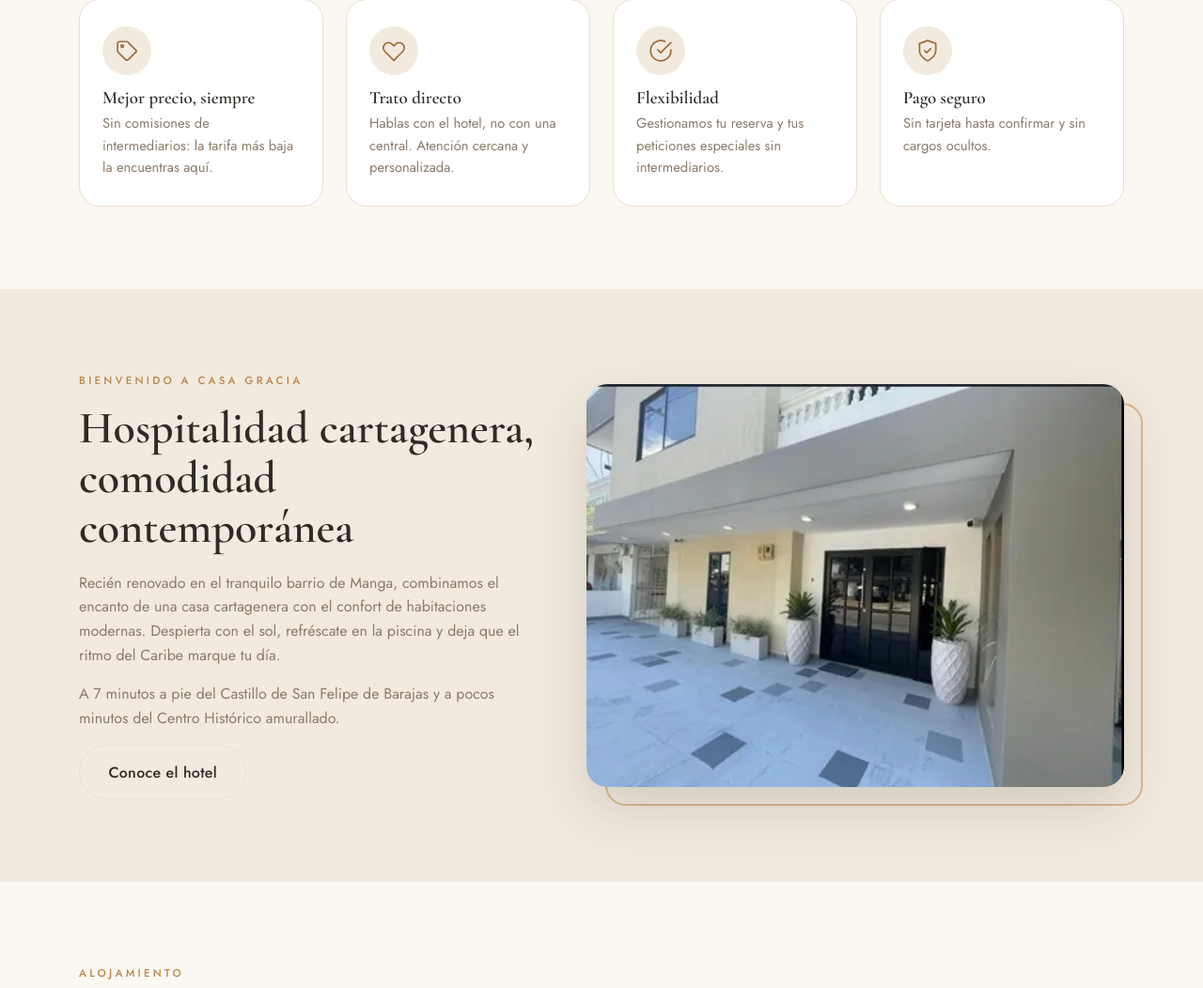
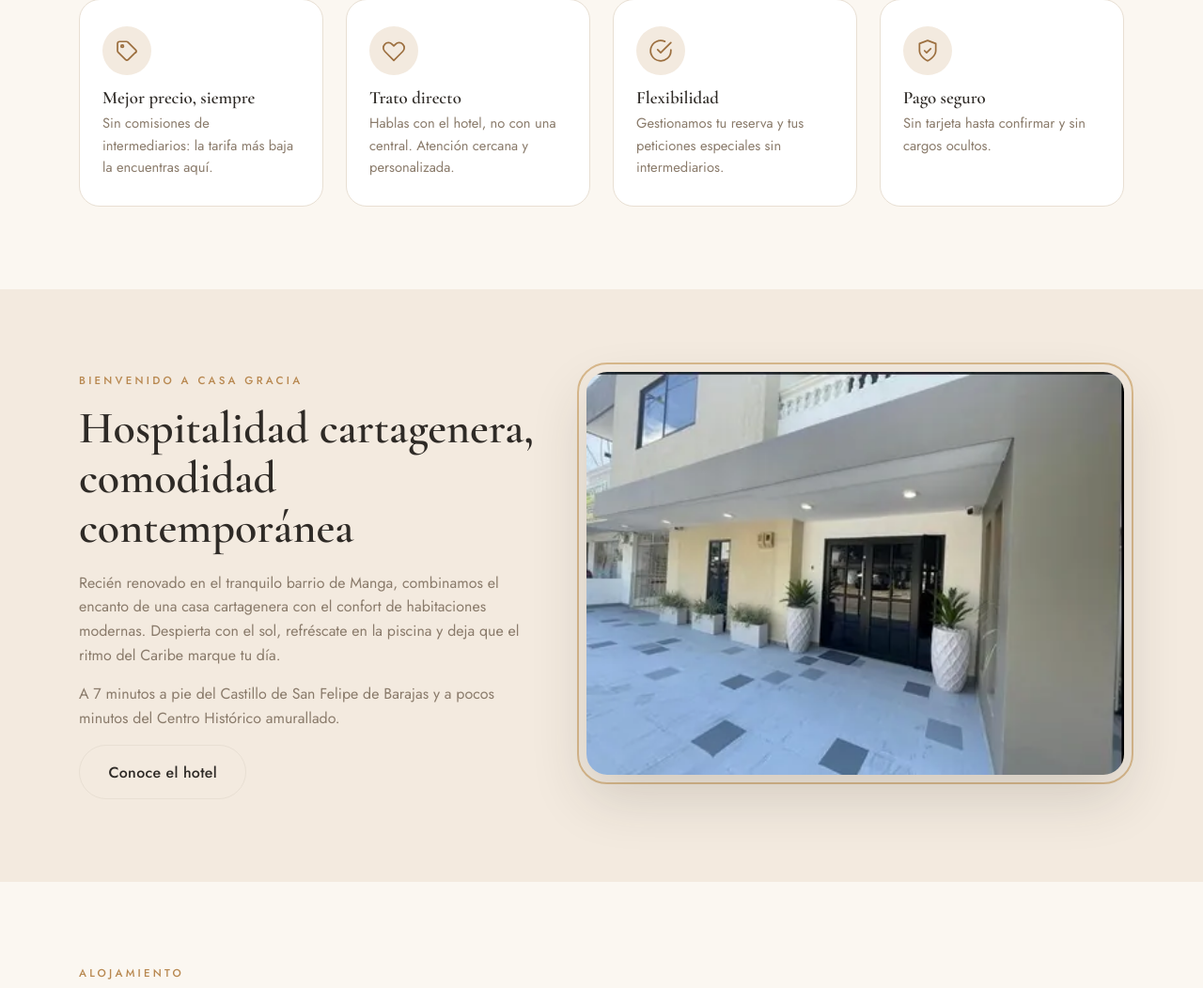
Before and after one commit to Jmyukopila/Pagina-web-casa-gracia-, a FastAPI app: page / in a window 1280 px wide. Shown: the part 1160-2212 px from the top of the page at 94% size. Run offline with FastAPI, Linux system fonts and the light colour scheme; data comes from the database, SQL or seed files in the repository; data that the repository does not hold is empty; some libraries are stand-ins or nearby versions.

Commit message:
fix(home): marco del intro pegado a la foto y alineado
El marco decorativo del intro ("Bienvenido a Casa Gracia") flotaba debajo de la
foto: la celda del grid se estiraba a la altura del texto (align-items:stretch),
y el ::before con inset desfasado (20px -20px -20px 20px) se posicionaba sobre
esa celda estirada, no sobre la foto (fija a aspect-ratio 4/3).

- .media-frame: align-self:start -> la celda mide lo que la foto, no el texto.
- .media-frame::before: inset:-10px simétrico + radius concéntrico -> línea fina
  caramelo abrazando la foto, alineada en los cuatro lados (sin desfase).

Co-Authored-By: Claude Opus 4.8 <noreply@anthropic.com>

```diff
--- a/web/app/static/css/styles.css
+++ b/web/app/static/css/styles.css
@@ -294,9 +294,11 @@ body.lightbox-on{overflow:hidden}
 
 /* Intro: larger image with an offset outlined frame; Location: mirrored split */
 .split--offset{grid-template-columns:1fr 1.18fr;gap:56px}
-.media-frame{position:relative}
-.media-frame::before{content:"";position:absolute;inset:20px -20px -20px 20px;
-  border:2px solid var(--caramel-l);border-radius:var(--radius-lg);z-index:0;pointer-events:none}
+.media-frame{position:relative;align-self:start}
+/* Marco fino pegado a la foto, parejo en los cuatro lados (sin desfase). */
+.media-frame::before{content:"";position:absolute;inset:-10px;
+  border:2px solid var(--caramel-l);border-radius:calc(var(--radius-lg) + 10px);
+  z-index:0;pointer-events:none}
 .media-frame>*{position:relative;z-index:1}
 /* La foto llena el marco siempre cuadrada (cualquier proporción de origen). */
 .media-frame picture{display:block}
```
